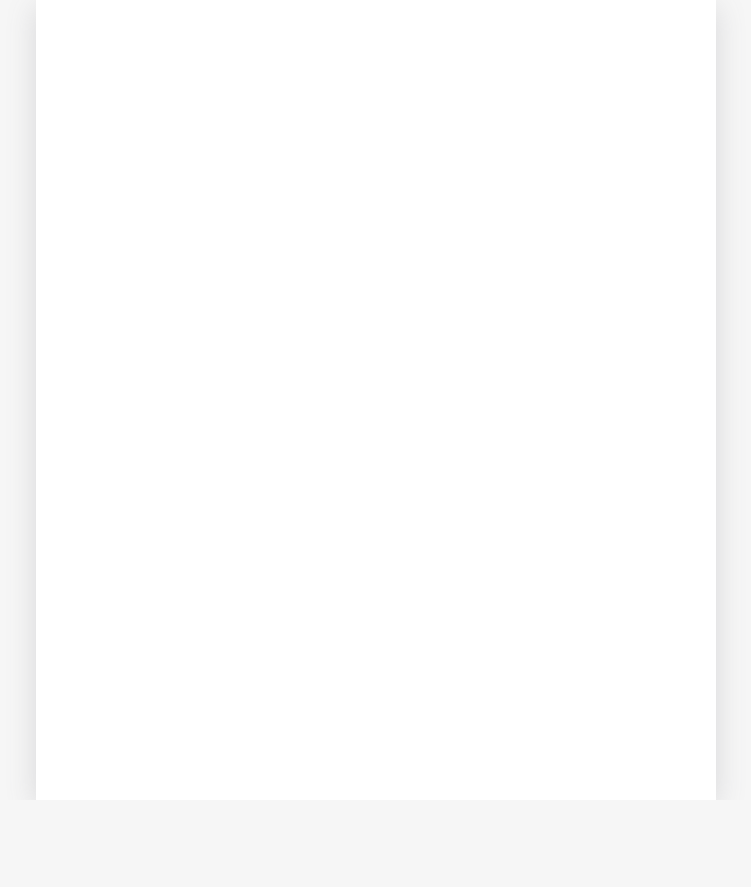
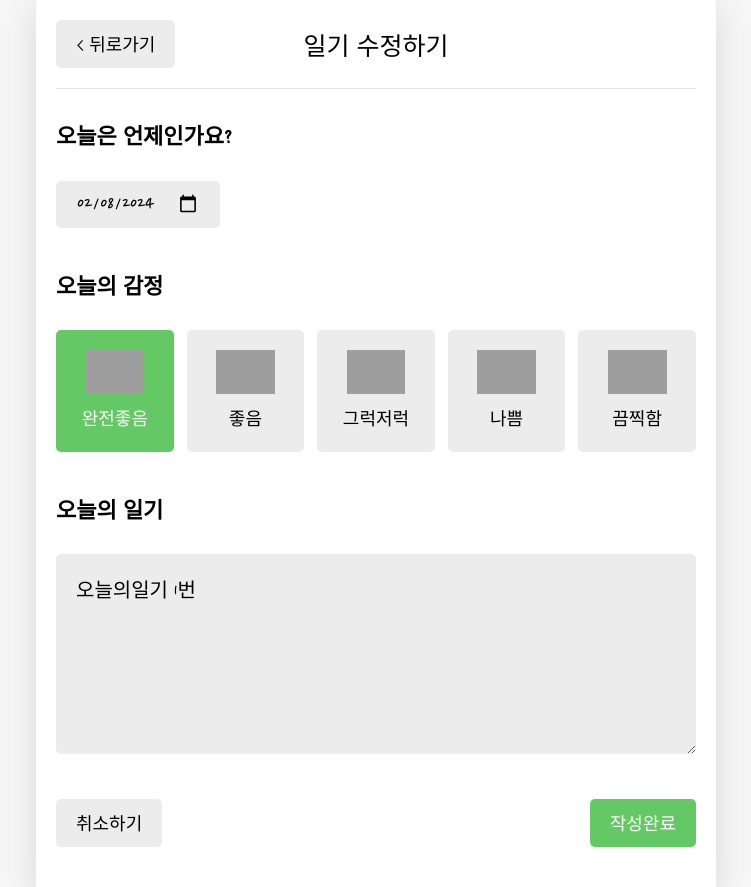
Before and after one commit to unie11/EMOTION_DIARY, a React (Create React App) app: page /edit/1 in a window 1280 px wide. Before the commit this address had no page. Shown: the whole page, without its empty margins (264-1015 px from the left). Before the commit the page ends 800 px from the top, so only its background shows below. Built offline with nearby package versions, Linux system fonts and the light colour scheme; grey boxes are pictures that could not be loaded; a web font is replaced by a local one.

Commit message:
페이지 구현 - 일기 수정 (/edit)

```diff
--- a/src/App.js
+++ b/src/App.js
@@ -119,7 +119,7 @@
                       <Routes>
                           <Route path="/" element={<Home />} />
                           <Route path="/new" element={<New />} />
-                          <Route path="/edit" element={<Edit />} />
+                          <Route path="/edit/:id" element={<Edit />} />
                           <Route path="/diary/:id" element={<Diary />} />
                       </Routes>
                   </div>
--- a/src/components/DiaryEditor.js
+++ b/src/components/DiaryEditor.js
@@ -1,5 +1,5 @@
 import {useNavigate} from "react-router-dom";
-import {useContext, useRef, useState} from "react";
+import {useContext, useEffect, useRef, useState} from "react";
 import MyHeader from "./MyHeader";
 import MyButton from "./MyButton";
 import EmotionItem from "./EmotionItem";
@@ -37,13 +37,13 @@
     return date.toISOString().slice(0, 10);
 };
 
-const DiaryEditor = () => {
+const DiaryEditor = ({isEdit, originData}) => {
     const navigate = useNavigate();
     const contentRef = useRef();
     const [date, setDate] = useState(getStringDate(new Date()));
     const [emotion, setEmotion] = useState(3);
     const [content, setContent] = useState("");
-    const {onCreate} = useContext(DiaryDispatchContext);
+    const {onCreate, onEdit} = useContext(DiaryDispatchContext);
 
     const handleClickEmote = (emotion) => {
         setEmotion(emotion);
@@ -54,14 +54,30 @@
             contentRef.current.focus();
             return;
         }
-        onCreate(date, content, emotion);
+
+        if(window.confirm(isEdit ? " 일기를 수정하시겠습니까?" : "새로운 일기를 작성하시겠습니까?")) {
+            if(!isEdit) {
+                onCreate(date, content, emotion);
+            } else {
+                onEdit(originData.id, date, content, emotion);
+            }
+        }
+
         navigate('/', {replace:true});
     };
+
+    useEffect(() => {
+        if(isEdit) {
+            setDate(getStringDate(new Date(parseInt(originData.date))));
+            setEmotion(originData.emotion);
+            setContent(originData.content);
+        }
+    }, [isEdit, originData]);
 
     return (
         <div className="DiaryEditor">
             <MyHeader
-                headText={"새 일기쓰기"}
+                headText={isEdit ? "일기 수정하기" : "새 일기쓰기"}
                 leftChild={
                     <MyButton text={"< 뒤로가기"} onClick={() => navigate(-1)} />
                 }
--- a/src/pages/Edit.js
+++ b/src/pages/Edit.js
@@ -1,23 +1,28 @@
-import {useSearchParams, useNavigate} from "react-router-dom";
+import {useContext, useEffect, useState} from "react";
+import {useParams, useNavigate} from "react-router-dom";
+import {DiaryStateContext} from "../App";
+import DiaryEditor from "../components/DiaryEditor";
 
 const Edit = () => {
+    const [originData, setOriginData] = useState();
     const navigate = useNavigate();
-    const [searchParams, setSearchParams] = useSearchParams();
-    const id = searchParams.get('id');
-    const mode = searchParams.get('mode');
-    console.log(mode);
-    console.log(id);
+    const {id} = useParams();
+    const diaryList = useContext(DiaryStateContext);
+
+    useEffect(() => {
+        if(diaryList.length >= 1) {
+            const targetDiary = diaryList.find((it) => parseInt(it.id) === parseInt(id));
+            if(targetDiary) {
+                setOriginData(targetDiary);
+            } else {
+                navigate("/", {replace: true});
+            }
+        }
+    }, [id, diaryList]);
 
     return (
         <div>
-            <h1>Edit</h1>
-            <p>이곳은 일기 수정페이지 입니다.</p>
-            <button onClick={() => setSearchParams({who:'yunseo'})}>QS바꾸기</button>
-            <button onClick={() => {
-                navigate("/home");
-            }}>HOME으로가기</button>
-            <button onClick={() => {
-            navigate(-1);}}>뒤로가기</button>
+            {originData && <DiaryEditor isEdit={true} originData={originData}/>}
         </div>
     );
 };
```
